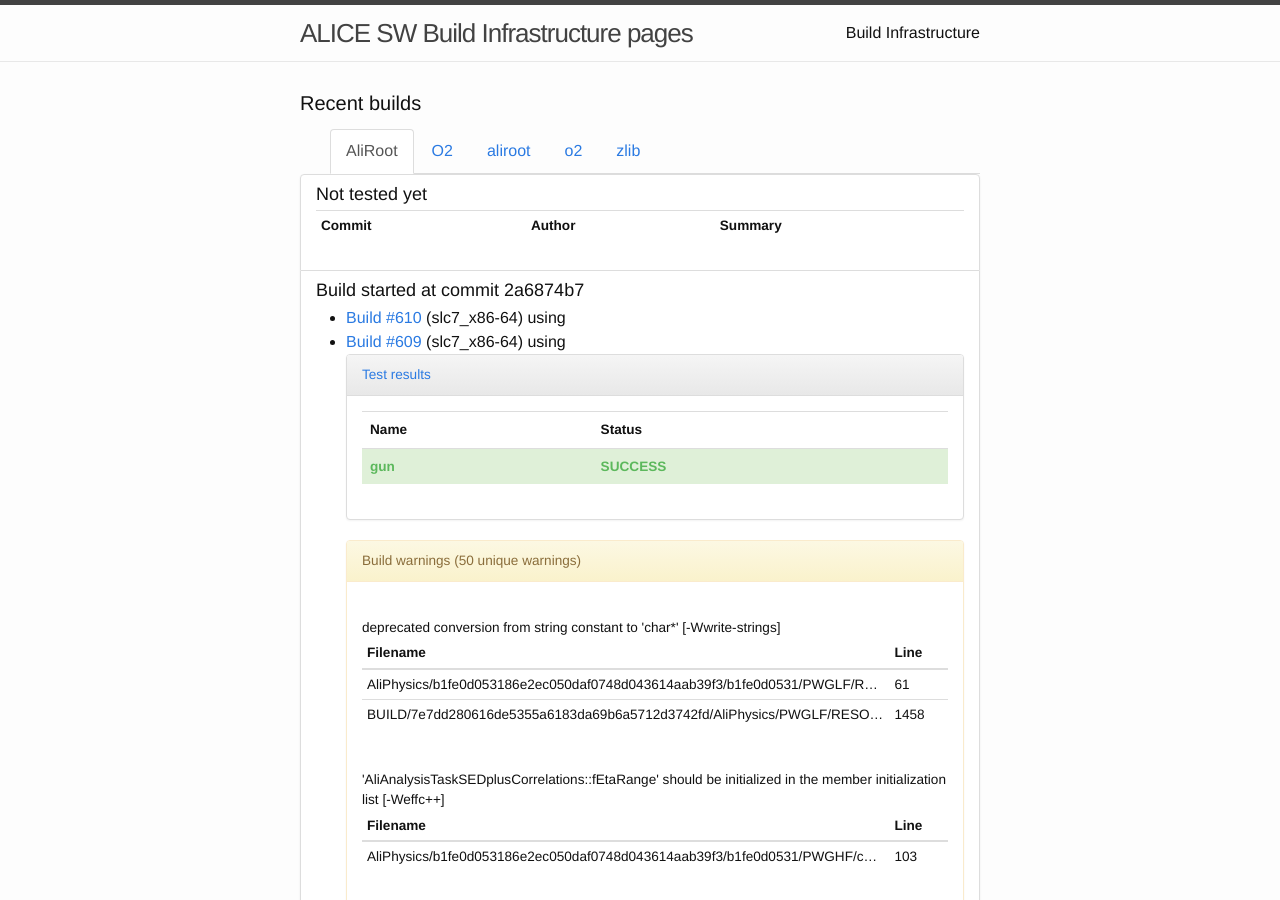
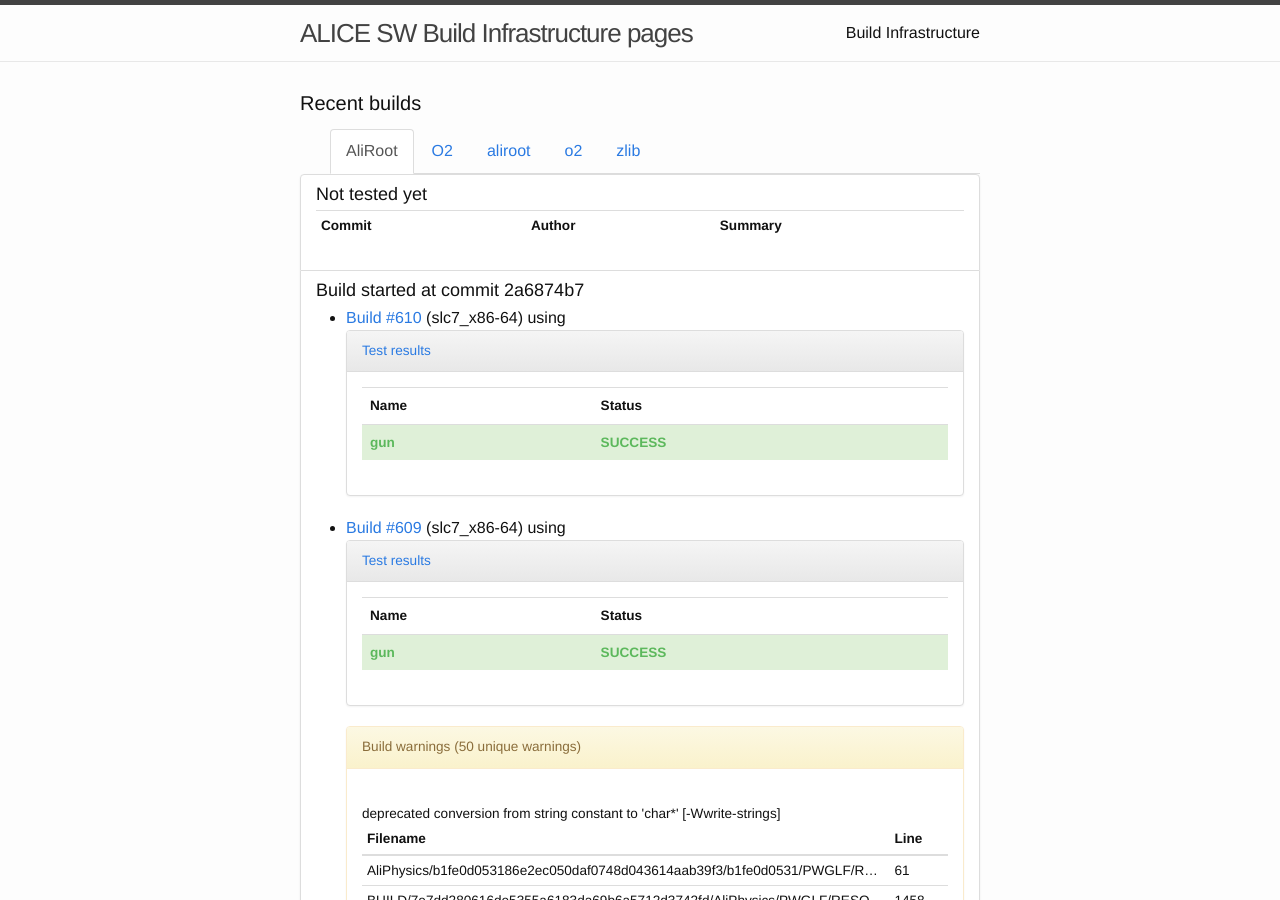
Before and after one commit to alisw/alisw.github.io, a Jekyll site: the page built from index.html, in a window 1280 px wide and 900 px high. Built offline with Jekyll 4.4.1, drawn with Linux system fonts in a browser that asks for light colours; nearby versions of some CDN libraries.

Commit message:
Updated results.

```diff
--- a/_data/tests_status.json
+++ b/_data/tests_status.json
@@ -385,6 +385,18 @@
             }
           } ]
         }
+      }, {
+        "key" : "610",
+        "by_name" : {
+          "buckets" : [ {
+            "key" : "gun",
+            "status" : {
+              "buckets" : [ {
+                "key" : "SUCCESS"
+              } ]
+            }
+          } ]
+        }
       } ]
     }
   }
```
